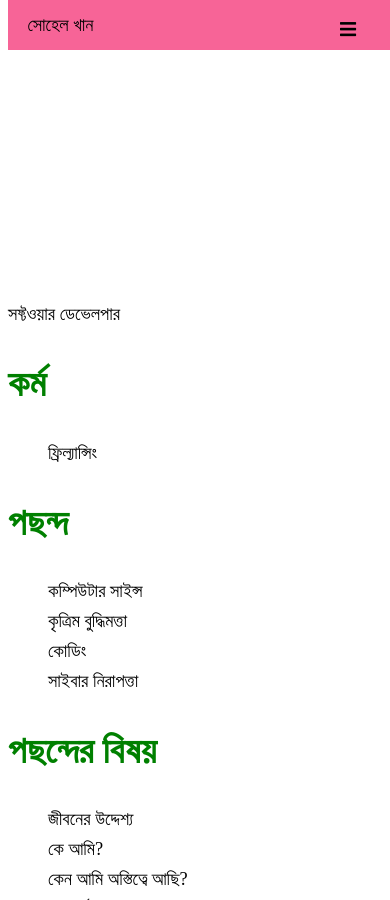
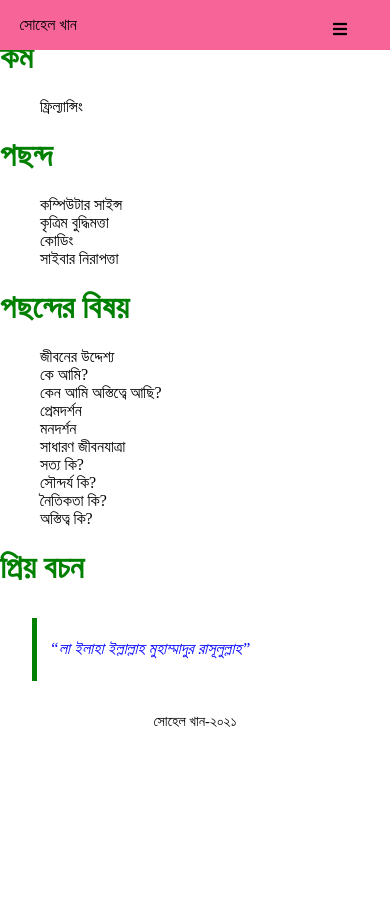
Before and after one commit to sohelkhanz/sohelkhanz.github.io, a Jekyll site: the page built from index.md, in a window 390 px wide and 900 px high. Built offline with Jekyll 4.4.1, drawn with Linux system fonts in a browser that asks for light colours.

Commit message:
Update style.css

```diff
--- a/assets/css/style.css
+++ b/assets/css/style.css
@@ -95,23 +95,7 @@ header {
     }
 }
 
-body {
-      margin-top: 300px;
-      color: #000;
-      background: #fff;
-      font-size: 1.15rem;
-      line-height: 1.618;
-      display: flex;
-      min-height: 100vh;
-      flex-direction: column;
-      flex: 1;
-      max-width: 45rem;
-      padding: 0 .5rem;
-      overflow-x: hidden;
-	word-break: break-word;
-	overflow-wrap: break-word;
 
-}
 footer {
   font-size: .9rem;
   text-align: center;
```
